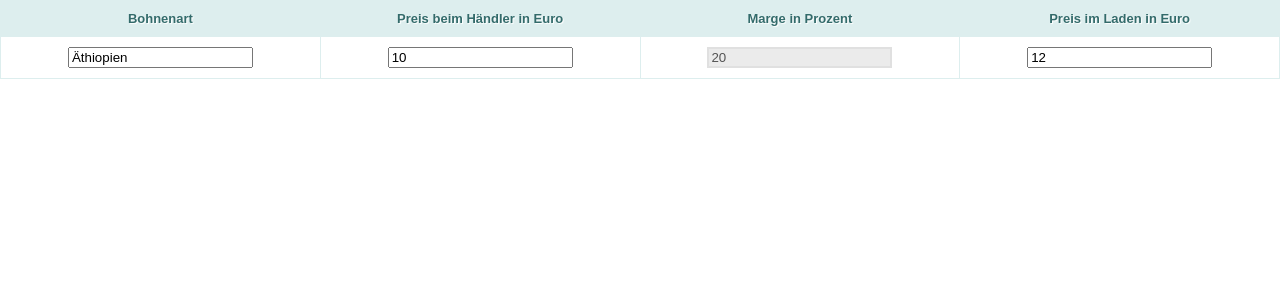
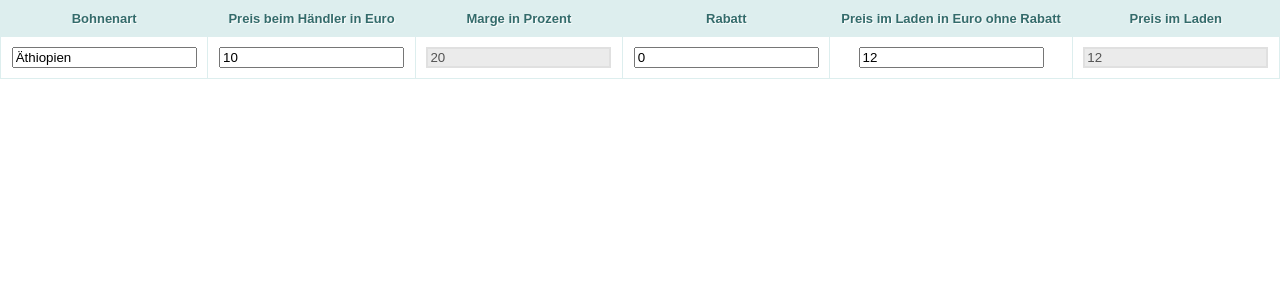
Before and after one commit to holgergp/cucumberjsTalk, a React (Create React App) app in the folder example-app/: page / in a window 1280 px wide. Shown: the top 300 px of the page. Built offline with nearby package versions, Linux system fonts and the light colour scheme.

Commit message:
- Added Rabatt - Renamed JSX

```diff
--- a/example-app/features/step-definitions/bohnen.js
+++ b/example-app/features/step-definitions/bohnen.js
@@ -1,6 +1,7 @@
 import {Given as Angenommen, Then as Dann, When as Wenn} from 'cucumber';
 import {expectInputToEqual} from '../support/expectations';
 import {setInputValue} from '../support/puppetMaster';
+import expect from 'expect';
 
 Angenommen('sind folgende Bohnenarten in der Anwendung sichtbar', function (dataTable) {
     dataTable.hashes().forEach(d => {
@@ -18,3 +19,8 @@ Angenommen('sind folgende Bohnenarten in der Anwendung sichtbar', function (data
 Wenn('der Bohnenverkäufer den Einkaufspreis auf {string} Euro setzt', function (ekp) {
     setInputValue('#ekp', ekp);
 });
+
+Dann('ist der Verkaufspreis {string} Euro', function (vkp) {
+    const vkpNode = document.querySelector('#vkp');
+    expect(vkpNode.value).toEqual(vkp);
+});
--- a/example-app/src/App.js
+++ b/example-app/src/App.js
@@ -1,6 +1,6 @@
 import React, {Component} from 'react';
 import './styles/App.scss';
-import SellBeans from './SellBeans';
+import Bohnen from './Bohnen';
 import {Provider} from 'react-redux';
 
 class App extends Component {
@@ -8,7 +8,7 @@ class App extends Component {
         return (
             <Provider store={this.props.store}>
                 <div className="App">
-                    <SellBeans></SellBeans>
+                    <Bohnen/>
                 </div>
             </Provider>
         );
--- /dev/null
+++ b/example-app/src/Bohnen.jsx
@@ -0,0 +1,47 @@
+import React from 'react';
+import {connect} from 'react-redux';
+import {updateData} from './reducer';
+
+const Bohnen = ({bohnen, updateData}) => {
+    return (<div className="tableContainer">
+        <table>
+            <thead>
+                <tr>
+                    <th>Bohnenart</th>
+                    <th>Preis beim Händler in Euro</th>
+                    <th>Marge in Prozent</th>
+                    <th>Rabatt</th>
+                    <th>Preis im Laden in Euro ohne Rabatt</th>
+                    <th>Preis im Laden</th>
+                </tr>
+            </thead>
+            <tbody>
+                {bohnen && bohnen.map((bohne) => (
+                    <tr key={bohne.id}>
+                        <td><input type="text" id="art" onChange={(event) => updateData({...bohne, art: event.target.value})} value={bohne.art}/></td>
+                        <td><input type="number" id="ekp" onChange={(event) => updateData({...bohne, ekp: event.target.value})} value={bohne.ekp}/></td>
+                        <td><input type="number" id="marge" disabled={true} onChange={(event) => updateData({...bohne, marge: event.target.value})}
+                            value={bohne.marge}/></td>
+                        <td><input type="number" id="rabatt" onChange={(event) => updateData({...bohne, rabatt: event.target.value})} value={bohne.rabatt}/>
+                        </td>
+                        <td><input type="number" id="vkp" onChange={(event) => updateData({...bohne, vkp: event.target.value})} value={bohne.vkp}/></td>
+                        <td><input type="number" id="vkpRabatt" disabled={true} onChange={(event) => updateData({...bohne, vkpRabatt: event.target.value})} value={bohne.vkpRabatt}/></td>
+                    </tr>
+                ))}
+            </tbody>
+        </table>
+    </div>);
+};
+
+const mapStateToProps = state => ({
+    bohnen: state.bohnen
+});
+
+const mapDispatchToProps = {
+    updateData
+};
+
+export default connect(
+    mapStateToProps,
+    mapDispatchToProps
+)(Bohnen);
--- a/example-app/src/SellBeans.jsx
+++ /dev/null
@@ -1,41 +0,0 @@
-import React from 'react';
-import {connect} from 'react-redux';
-import {updateData} from './reducer';
-
-const SellBeans = ({bohnen,updateData}) => {
-    return (<div className="tableContainer">
-        <table>
-            <thead>
-                <tr>
-                    <th>Bohnenart</th>
-                    <th>Preis beim Händler in Euro</th>
-                    <th>Marge in Prozent</th>
-                    <th>Preis im Laden in Euro</th>
-                </tr>
-            </thead>
-            <tbody>
-                {bohnen && bohnen.map((bohne) => (
-                    <tr key={bohne.id}>
-                        <td><input type="text" id="art"  onChange={(event)=> updateData({...bohne, art: event.target.value})} value={bohne.art}/></td>
-                        <td><input type="number" id="ekp" onChange={(event)=> updateData({...bohne, ekp: event.target.value})} value={bohne.ekp}/></td>
-                        <td><input type="number" id="marge" disabled={true} onChange={(event)=> updateData({...bohne, marge: event.target.value})}value={bohne.marge}/></td>
-                        <td><input type="number" id="vkp" onChange={(event)=> updateData({...bohne, vkp: event.target.value})} value={bohne.vkp}/></td>
-                    </tr>
-                ))}
-            </tbody>
-        </table>
-    </div>)
-};
-
-const mapStateToProps = state => ({
-    bohnen: state.bohnen
-});
-
-const mapDispatchToProps = {
-    updateData
-};
-
-export default connect(
-    mapStateToProps,
-    mapDispatchToProps
-)(SellBeans);
--- a/example-app/src/reducer.js
+++ b/example-app/src/reducer.js
@@ -5,7 +5,7 @@ export const updateData = (bohne) => ({
     bohne
 });
 
-const INITIAL_STATE = [{id: '1', art: 'Äthiopien', vkp: 12.00, marge: 20.00, ekp: 10.00}];
+const INITIAL_STATE = [{id: '1', art: 'Äthiopien', vkp: 12.00, marge: 20.00, ekp: 10.00, rabatt: 0.00, vkpRabatt: 12.00}];
 
 const bohnen = (state = INITIAL_STATE, action) => {
     const bohne = action.bohne;
@@ -13,16 +13,19 @@ const bohnen = (state = INITIAL_STATE, action) => {
         case 'UPDATE_DATA':
             return state.map(s => {
                 if (s.id === bohne.id) {
-
-                    const vkp = parseFloat(bohne.vkp);
-                    const ekp = parseFloat(bohne.ekp);
+                    const rabatt = parseFloat(bohne.rabatt || 0.00);
+                    const vkp = parseFloat(bohne.vkp).toFixed(2);
+                    const vkpRabatt = (vkp - (vkp * (rabatt / 100))).toFixed(2);
+                    const ekp = parseFloat(bohne.ekp).toFixed(2);
                     const marge = (((vkp / ekp) - 1) * 100).toFixed(2);
                     return {
                         id: bohne.id,
                         art: bohne.art,
                         vkp,
+                        vkpRabatt,
                         marge,
-                        ekp
+                        ekp,
+                        rabatt
                     };
                 } else {return s;}
             });
```
Also changed, not shown: example-app/features/step-definitions/rabatt.js (+5 -4 lines), 2 other files (tests, documents, lock files or other folders).
